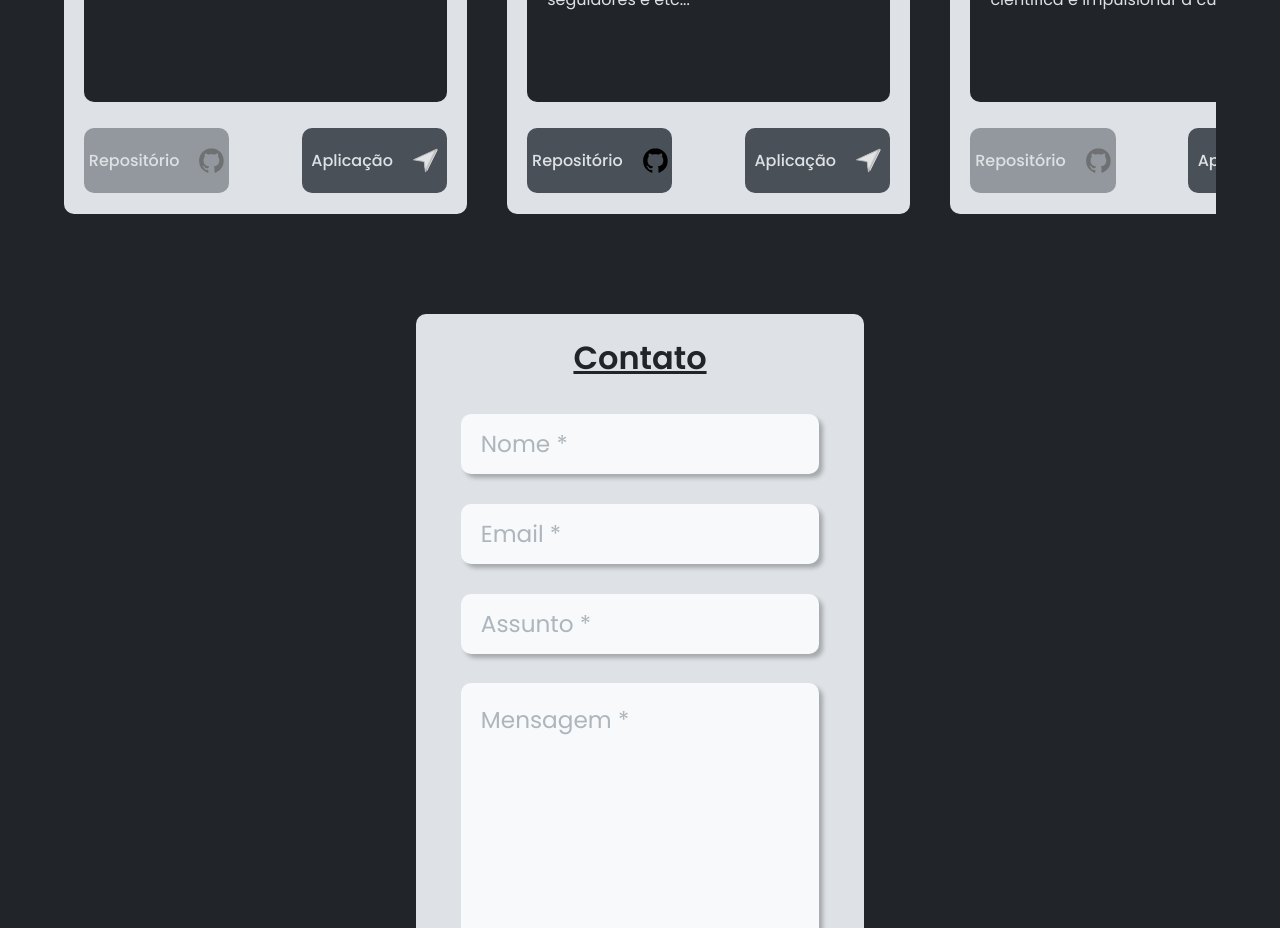
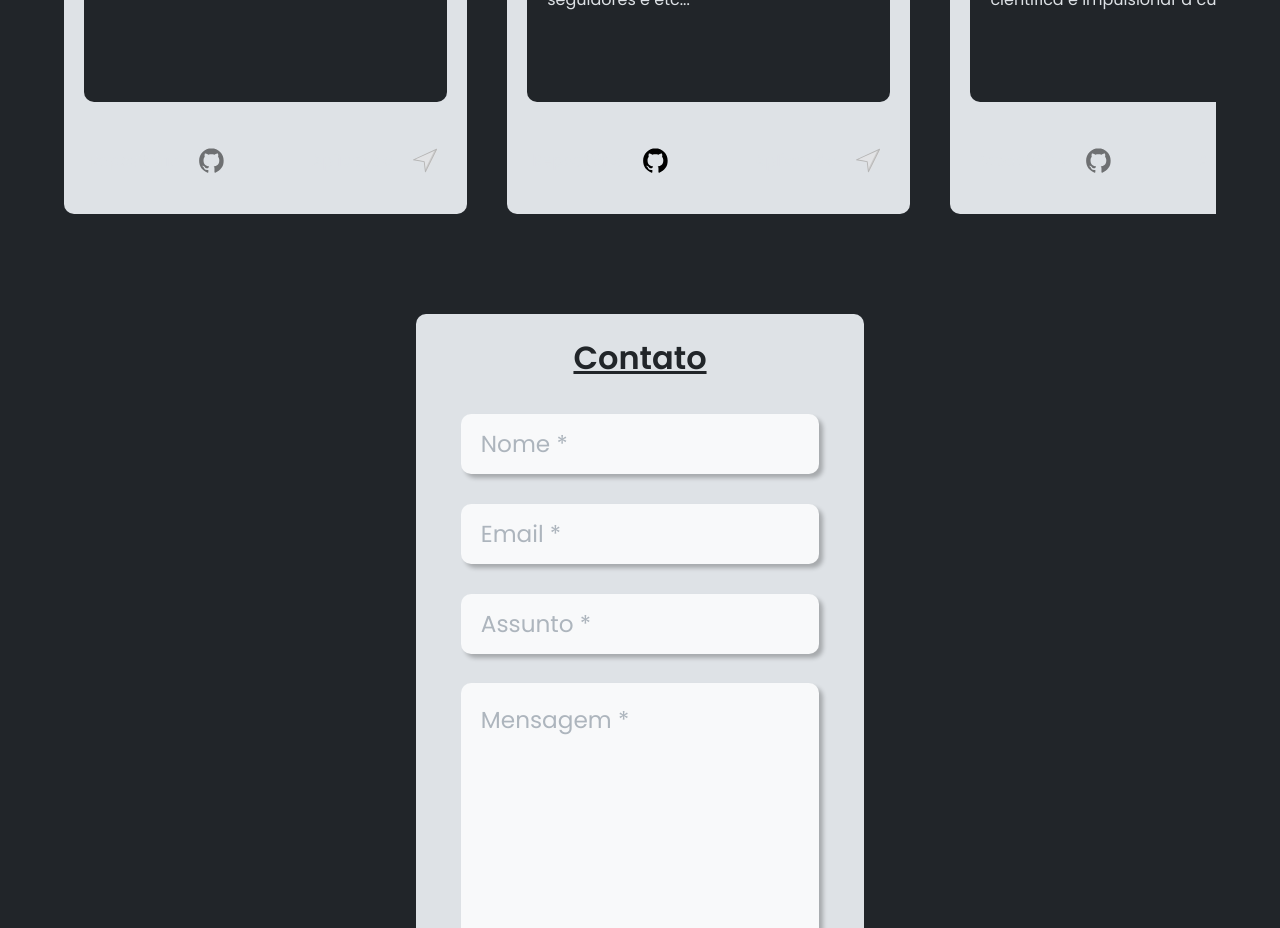
Before and after one commit to LuisEduardo20/Portfolio, a React (Create React App) app: page / in a window 1280 px wide. Shown: the part 1400-2328 px from the top of the page. Built offline with nearby package versions, Linux system fonts and the light colour scheme.

Commit message:
Alteração das cores dos links dos projetos

```diff
--- a/src/components/ProjectCard/style.ts
+++ b/src/components/ProjectCard/style.ts
@@ -73,7 +73,7 @@ export const LinksContainer = styled.div`
 export const Link = styled.a`
   width: 40%;
   padding: 20px;
-  background-color: var(--button-background);
+  background-color: var(--link-background);
   border-radius: 10px;
 
   display: flex;
@@ -88,7 +88,7 @@ export const Link = styled.a`
   transition: 0.2s;
 
   &:hover {
-    background-color: var(--black);
+    background-color: var(--link-hover);
   }
 
   & > img {
```
